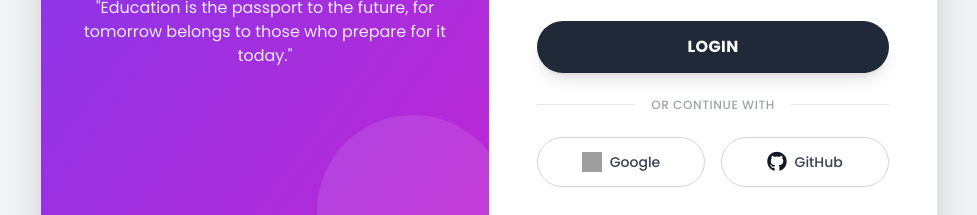
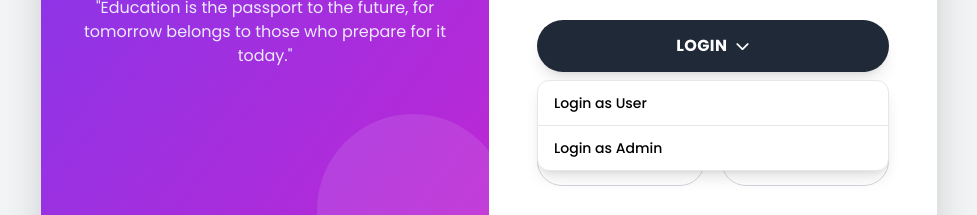
Before and after one commit to Rohit8577/GuideMe.ai, a website: page frontend/login.html in a window 1280 px wide. Both pictures are taken after a click on the button "LOGIN". Shown: the part 418-633 px from the top of the page, without its empty margins (151-1128 px from the left). Drawn offline with nearby package versions, Linux system fonts and the light colour scheme; grey boxes are pictures that could not be loaded.

Commit message:
two way of login

```diff
--- a/frontend/js/login.js
+++ b/frontend/js/login.js
@@ -75,6 +75,16 @@ function showError(message) {
     });
 }
 
+
+function toggleLoginDropdown() {
+  document.getElementById("loginDropdown").classList.toggle("hidden");
+}
+
+function setRole(role) {
+  localStorage.setItem("loginRole", role);
+}
+
+
 // Close Error Modal
 function closeErrorModal() {
     const modal = document.getElementById("errorModal");
--- a/frontend/login.html
+++ b/frontend/login.html
@@ -125,12 +125,33 @@
             </div>
           </div>
 
-          <button
-            type="submit"
-            class="w-full py-3.5 bg-gray-800 hover:bg-gray-900 text-white font-bold rounded-full shadow-lg transition-all transform active:scale-95 tracking-wide mt-4"
-          >
-            LOGIN
-          </button>
+          <div class="relative mt-4">
+  <button
+    type="button"
+    onclick="toggleLoginDropdown()"
+    class="w-full py-3.5 bg-gray-800 hover:bg-gray-900 text-white font-bold rounded-full shadow-lg transition-all transform active:scale-95 tracking-wide flex items-center justify-center gap-2"
+  >
+    LOGIN
+    <i class="fa-solid fa-chevron-down text-sm"></i>
+  </button>
+
+  <div id="loginDropdown"
+    class="hidden absolute w-full mt-2 bg-white rounded-xl shadow-lg border border-gray-200 overflow-hidden z-50">
+
+    <button type="submit"
+      onclick="setRole('user')"
+      class="w-full text-left px-4 py-3 hover:bg-gray-100 text-sm font-medium">
+      Login as User
+    </button>
+
+    <button type="submit"
+      onclick="setRole('admin')"
+      class="w-full text-left px-4 py-3 hover:bg-gray-100 text-sm font-medium border-t">
+      Login as Admin
+    </button>
+  </div>
+</div>
+
         </form>
 
         <div class="my-6 flex items-center">
```
Also changed, not shown: controllers/check.js (added, +34 -0 lines), frontend/index.html (+1 -1 lines), 1 other file.
